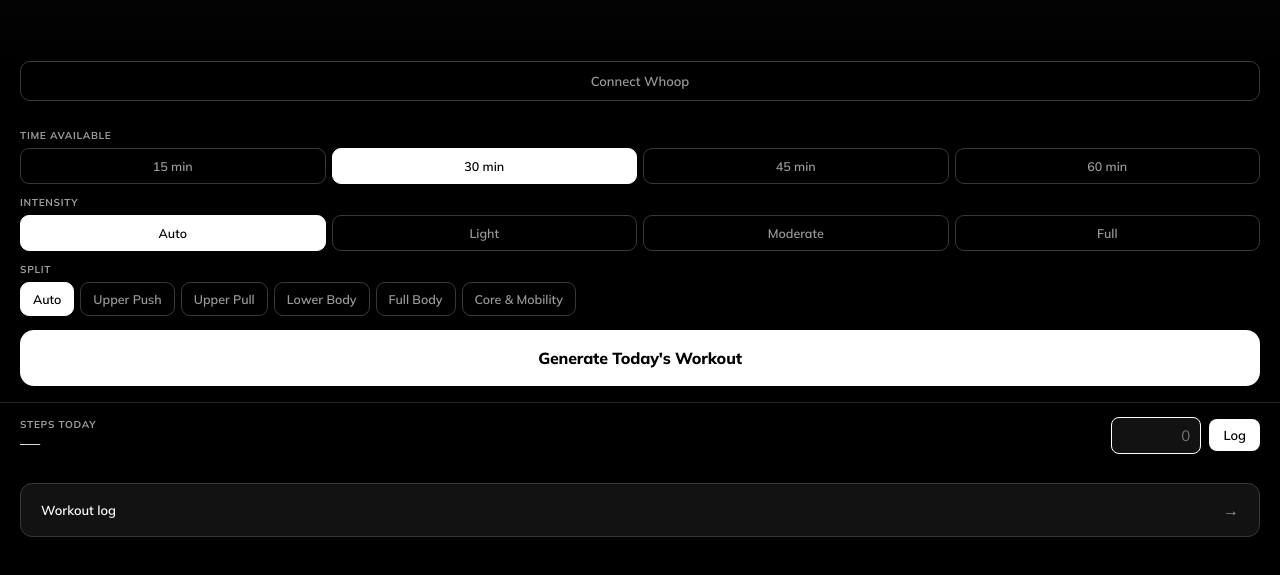
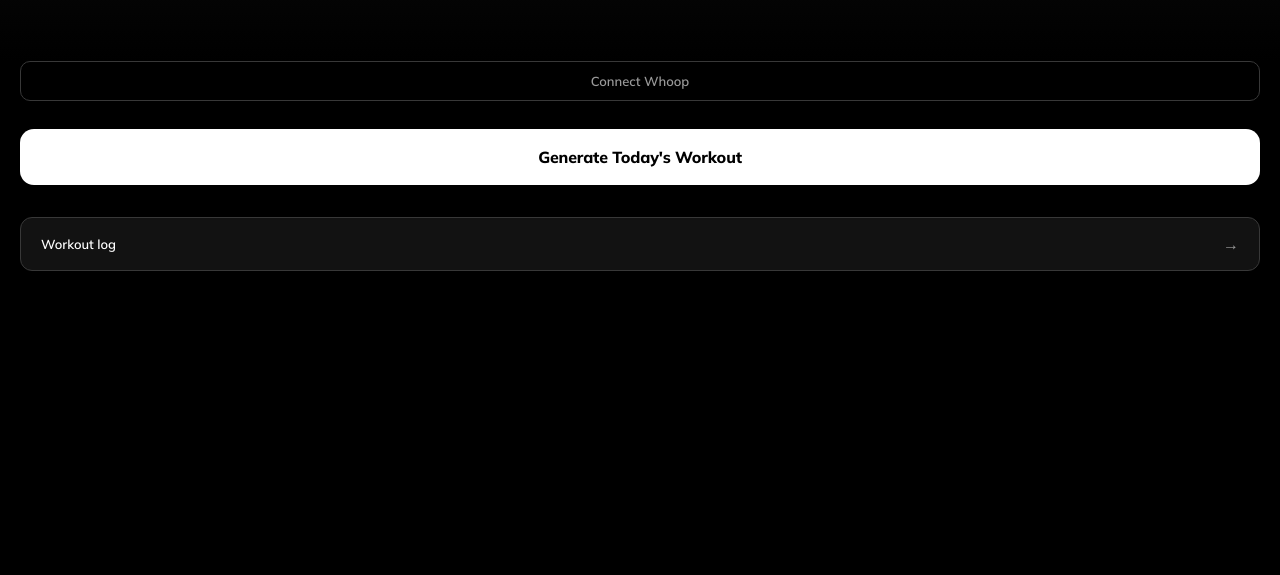
Before and after one commit to Kits1700/form-and-flow, a website: page public/index.html in a window 1280 px wide. Shown: the part 105-680 px from the top of the page. Drawn offline with Linux system fonts and the light colour scheme.

Commit message:
Rework generate flow, remove step counter, add YouTube tutorials
Flow change:
- "Generate Today's Workout" now always auto-picks intelligently
  (recovery-driven intensity, auto split, no options shown)
- Regenerate reveals the time/intensity/split options panel instead of
  immediately regenerating
- New "Okay, regenerate" button confirms the chosen options and
  triggers generation; panel hides again once the new workout shows

Removed the manual step counter (UI, CSS, and load/save functions).
On-track score and calendar detail already handled missing step data
gracefully, so they degrade cleanly with no functional change.

Added a "▶ Watch tutorial" link on every exercise (day view and live
workout screen) that opens a YouTube search for the exercise name +
"dumbbell exercise tutorial proper form" — no API key needed.

Co-Authored-By: Claude Opus 4.8 <noreply@anthropic.com>

```diff
--- a/public/app.js
+++ b/public/app.js
@@ -28,6 +28,7 @@ function openDay(idx) {
         </div>
       </div>
       <div class="ex-cue">${ex.cue}</div>
+      <a class="ex-watch-link" href="${youtubeSearchUrl(ex.name)}" target="_blank" rel="noopener">▶ Watch tutorial</a>
       ${ex.science ? `<div class="ex-science"><span class="ex-sci-icon">&#x1F52C;</span> ${ex.science}</div>` : ''}
       ${ex.beginner ? `
       <div class="ex-levels">
@@ -70,6 +71,10 @@ let _timerInterval = null;
 let _timerLeft = 0;
 let _startTime = null;
 let _elapsedInterval = null;
+
+function youtubeSearchUrl(name) {
+  return `https://www.youtube.com/results?search_query=${encodeURIComponent(name + ' dumbbell exercise tutorial proper form')}`;
+}
 
 function isTimed(ex) {
   return typeof ex.reps === 'string' && ex.reps.includes('sec');
@@ -148,6 +153,7 @@ function renderExercise() {
       <div class="wk-cue-label">Form cue</div>
       <div class="wk-cue-text">${ex.cue}</div>
     </div>
+    <a class="ex-watch-link" href="${youtubeSearchUrl(ex.name)}" target="_blank" rel="noopener">▶ Watch tutorial</a>
     ${ex.science ? `<div class="wk-science">&#x1F52C; ${ex.science}</div>` : ''}`;
 }
 
@@ -694,56 +700,21 @@ function startAIWorkout() {
 }
 
 function regenWorkout() {
-  // Keep window._todayWorkout intact so generateWorkout can avoid repeating it.
-  localStorage.removeItem('ff_today_workout');
+  // Show the options panel so the user can adjust time/intensity/split
+  // before regenerating. Actual generation waits for confirmRegenerate().
   document.getElementById('today-workout-card').style.display = 'none';
   document.getElementById('generate-btn').style.display       = 'none';
   document.getElementById('gen-prefs').style.display           = 'flex';
+}
+
+function confirmRegenerate() {
+  // Keep window._todayWorkout intact so generateWorkout can avoid repeating it.
+  localStorage.removeItem('ff_today_workout');
+  document.getElementById('gen-prefs').style.display = 'none';
   generateWorkout();
 }
 
 // ── Boot ──────────────────────────────────────────────────────
-// ── Steps logger ──────────────────────────────────────────────
-function stepsSetMode(mode) {
-  const wrap = document.getElementById('steps-input-wrap');
-  const hint = document.getElementById('steps-edit-hint');
-  if (mode === 'edit') {
-    wrap.style.display = 'flex';
-    if (hint) hint.style.display = 'none';
-    document.getElementById('steps-input').focus();
-  } else {
-    wrap.style.display = 'none';
-    if (hint) hint.style.display = 'block';
-  }
-}
-
-function loadSteps() {
-  const store = JSON.parse(localStorage.getItem('ff_steps') || '{}');
-  const val   = store[today()];
-  const valEl = document.getElementById('steps-val');
-  document.getElementById('steps-input').value = val ?? '';
-  if (val != null) {
-    valEl.textContent = val.toLocaleString();
-    stepsSetMode('display');
-  } else {
-    valEl.textContent = '—';
-    stepsSetMode('edit');
-  }
-}
-
-function saveSteps() {
-  const input = document.getElementById('steps-input');
-  const n = parseInt(input.value, 10);
-  if (isNaN(n) || n < 0) return;
-  const store = JSON.parse(localStorage.getItem('ff_steps') || '{}');
-  store[today()] = n;
-  localStorage.setItem('ff_steps', JSON.stringify(store));
-  document.getElementById('steps-val').textContent = n.toLocaleString();
-  input.blur();
-  stepsSetMode('display');
-  renderTrackScore();
-}
-
 document.addEventListener('DOMContentLoaded', async () => {
   // Handle OAuth callback (?code= in URL)
   const params = new URLSearchParams(window.location.search);
@@ -774,6 +745,5 @@ document.addEventListener('DOMContentLoaded', async () => {
   if (storedWorkout?.date === today()) showTodayWorkout(storedWorkout.workout);
 
   if (localStorage.getItem('whoop_access_token')) whoopLoad();
-  loadSteps();
   loadPrefs();
 });
--- a/public/index.html
+++ b/public/index.html
@@ -38,7 +38,9 @@
   <div class="generate-section">
     <div id="today-workout-card" style="display:none"></div>
 
-    <div class="gen-prefs" id="gen-prefs">
+    <button id="generate-btn" class="generate-btn" onclick="generateWorkout()">Generate Today's Workout</button>
+
+    <div class="gen-prefs" id="gen-prefs" style="display:none">
       <div class="gen-pref-group">
         <span class="gen-pref-label">Time available</span>
         <div class="gen-pref-options" id="time-options">
@@ -68,25 +70,12 @@
           <button class="gen-pref-btn" data-val="Core & Mobility" onclick="setPref('split','Core & Mobility')">Core & Mobility</button>
         </div>
       </div>
+      <button id="gen-confirm-btn" class="generate-btn" onclick="confirmRegenerate()">Okay, regenerate →</button>
     </div>
 
-    <button id="generate-btn" class="generate-btn" onclick="generateWorkout()">Generate Today's Workout</button>
     <div id="generate-loading" class="generate-loading" style="display:none">
       <div class="generate-spinner"></div>
       <span>Designing your workout...</span>
-    </div>
-  </div>
-
-  <!-- Steps logger -->
-  <div class="steps-row" id="steps-row" onclick="stepsSetMode('edit')">
-    <div class="steps-left">
-      <span class="steps-label">Steps today</span>
-      <span class="steps-val" id="steps-val">—</span>
-      <span class="steps-edit-hint" id="steps-edit-hint" style="display:none">Tap to edit</span>
-    </div>
-    <div class="steps-right" id="steps-input-wrap">
-      <input class="steps-input" id="steps-input" type="number" inputmode="numeric" placeholder="0" min="0" max="99999" onclick="event.stopPropagation()" />
-      <button class="steps-save-btn" onclick="event.stopPropagation(); saveSteps()">Log</button>
     </div>
   </div>
 
--- a/public/style.css
+++ b/public/style.css
@@ -98,7 +98,7 @@ body { font-family: 'Mulish', sans-serif; color: var(--text); -webkit-font-smoot
 .ex-muscles-row { display: flex; gap: 4px; flex-wrap: wrap; }
 .ex-muscle-tag { font-size: 10px; font-weight: 700; padding: 2px 8px; border-radius: 4px; background: var(--dim); color: var(--muted); }
 .ex-cue { font-size: 13px; color: var(--muted); line-height: 1.6; }
-.ex-watch-link { display: inline-block; margin-top: 6px; font-size: 11px; font-weight: 700; color: var(--muted); text-decoration: none; border: 1px solid var(--border); border-radius: 4px; padding: 3px 10px; }
+.ex-watch-link { display: inline-block; margin-top: 6px; margin-bottom: 6px; font-size: 11px; font-weight: 700; color: var(--muted); text-decoration: none; border: 1px solid var(--border); border-radius: 4px; padding: 3px 10px; }
 .ex-watch-link:hover { color: var(--text); border-color: var(--border2); }
 
 /* ── Level tabs ── */
@@ -185,18 +185,6 @@ body { font-family: 'Mulish', sans-serif; color: var(--text); -webkit-font-smoot
 .done-stat strong { color: var(--text); }
 
 /* ── Home calendar row ── */
-.steps-row { display: flex; align-items: center; justify-content: space-between; padding: 0.85rem 1.25rem; border-top: 1px solid var(--border); gap: 1rem; cursor: pointer; }
-.steps-left { display: flex; flex-direction: column; gap: 2px; }
-.steps-label { font-size: 10px; font-weight: 700; letter-spacing: 0.07em; text-transform: uppercase; color: var(--muted); }
-.steps-val { font-size: 20px; font-weight: 200; color: var(--text); line-height: 1; }
-.steps-edit-hint { font-size: 10px; color: var(--faint); margin-top: 2px; }
-.steps-right { display: flex; align-items: center; gap: 8px; }
-.steps-input { background: var(--surface); border: 1px solid var(--border2); border-radius: 8px; color: var(--text); font-family: inherit; font-size: 15px; font-weight: 400; padding: 8px 10px; width: 90px; text-align: right; -moz-appearance: textfield; }
-.steps-input::-webkit-outer-spin-button, .steps-input::-webkit-inner-spin-button { -webkit-appearance: none; }
-.steps-input:focus { outline: none; border-color: var(--text); }
-.steps-save-btn { background: var(--text); color: var(--bg); border: none; border-radius: 8px; font-family: inherit; font-size: 13px; font-weight: 600; padding: 8px 14px; cursor: pointer; white-space: nowrap; }
-.steps-save-btn:active { opacity: 0.8; }
-
 .home-cal-row { display: flex; align-items: center; justify-content: space-between; padding: 1rem 1.25rem; border: 1px solid var(--border2); border-radius: var(--r); margin: 1rem 1.25rem 1.5rem; background: var(--surface); cursor: pointer; font-family: inherit; width: calc(100% - 2.5rem); transition: background 0.15s; }
 .home-cal-row:hover, .home-cal-row:active { background: #1e1e1e; }
 .home-cal-label { font-size: 13px; font-weight: 600; color: var(--text); }
```
